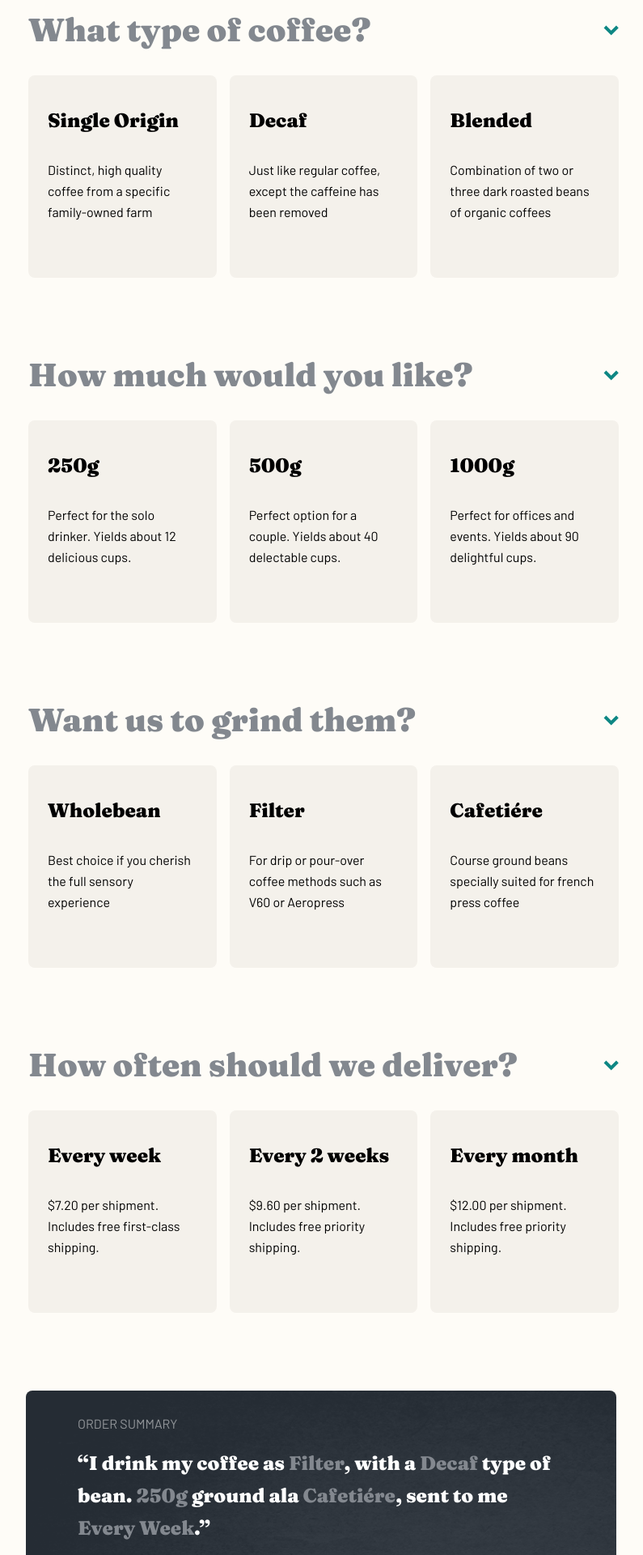
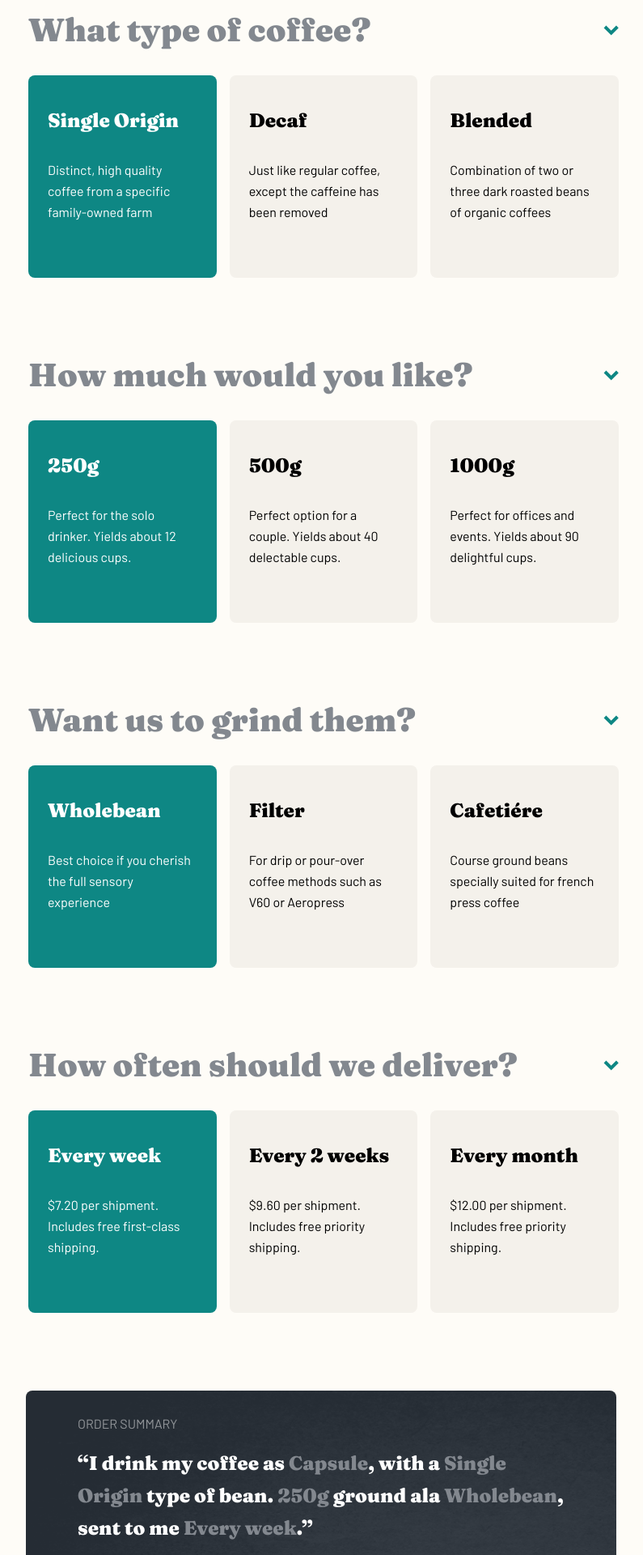
Before and after one commit to gcarter89/coffeeroasters, a React (Create React App) app: page /plan in a window 1280 px wide. Shown: the part 2000-3920 px from the top of the page at 81% size, without its empty margins (408-1203 px from the left). Built offline with nearby package versions, Linux system fonts and the light colour scheme.

Commit message:
added hamburger menu functionality

```diff
--- a/src/App.scss
+++ b/src/App.scss
@@ -8,6 +8,10 @@ section {
     max-width: 380px;
     margin-left: auto;
     margin-right: auto;
+}
+
+.hamburger {
+    overflow: hidden;
 }
 
 h1 {
--- a/src/components/about/About.module.scss
+++ b/src/components/about/About.module.scss
@@ -189,6 +189,7 @@
         &__hero {
             background-image: url('../../assets/about/desktop/image-hero-whitecup.jpg');
             margin-bottom: 168px;
+            height: 450px;
         }
 
         &__heroText {
--- a/src/components/header/Nav.module.scss
+++ b/src/components/header/Nav.module.scss
@@ -1,6 +1,9 @@
 .nav {
     &__links {
         display: none;
+    }
+    &__hamburger {
+        cursor: pointer;
     }
 }
 
--- a/src/components/home/Home.tsx
+++ b/src/components/home/Home.tsx
@@ -8,7 +8,6 @@ import {ReactComponent as Bean} from '../../assets/home/desktop/icon-coffee-bean
 import {ReactComponent as Gift} from '../../assets/home/desktop/icon-gift.svg';
 import {ReactComponent as Truck} from '../../assets/home/desktop/icon-truck.svg';
 import { useNavigate } from 'react-router-dom';
-import React from 'react';
 
 export default function Home() {
 
@@ -16,6 +15,7 @@ export default function Home() {
 
     function handleClick(event:React.MouseEvent) {
         event.preventDefault();
+        if (window) window.scrollTo(0,0);
         navigate('plan');
     }
 
--- /dev/null
+++ b/src/components/menu/Menu.module.scss
@@ -0,0 +1,25 @@
+.menu {
+    &__menuNav {
+        display: flex;
+        flex-direction: column-reverse;
+        gap: 32px;
+        position: absolute;
+        top: 90px;
+        left: 0;
+        height: 100%;
+        width: 100%;
+        text-align: center;
+        background: linear-gradient(180deg, rgba(254, 252, 247, 0.504981) 0%, #FEFCF7 55.94%);
+        padding: 40px;
+        transform: matrix(1, 0, 0, -1, 0, 0);
+        box-sizing: border-box;
+
+        a {
+            text-decoration: none;
+            color: #333D4B;
+            font-size: 24px;
+            line-height: 32px;
+            transform: matrix(1, 0, 0, -1, 0, 0);
+        }
+    }
+}
--- /dev/null
+++ b/src/components/menu/Menu.tsx
@@ -0,0 +1,15 @@
+import styles from './Menu.module.scss';
+import { Link } from "react-router-dom";
+
+
+export default function Menu(props: {
+    handleHamburgerClick: Function
+}) {
+    return (
+        <nav className={styles.menu__menuNav}>
+            <Link onClick={(e) => props.handleHamburgerClick(e)} to="/">Home</Link>
+            <Link onClick={(e) => props.handleHamburgerClick(e)} to="about">About Us</Link>
+            <Link onClick={(e) => props.handleHamburgerClick(e)} to="plan">Create Your Plan</Link>
+        </nav>
+    )
+}
--- a/src/components/plan/Plan.module.scss
+++ b/src/components/plan/Plan.module.scss
@@ -353,7 +353,7 @@
             height: fit-content;
             width: 256px;
             margin-right: 80px;
-            margin-bottom: 96px
+            // margin-bottom: 96px
         }
 
         &__selectionCards {
--- a/src/components/plan/Plan.tsx
+++ b/src/components/plan/Plan.tsx
@@ -6,8 +6,18 @@ export default function Plan() {
 
     const [intersectedListItem, setIntersectedListItem] = useState(0);
 
-    const [scrollTarget, setScrollTarget] = useState(0);
-    function handleTargetScroll(event:React.MouseEvent, target:number) {
+    const [orderArray, setOrderArray] = useState(
+        [
+            'Capsule',
+            'Single Origin',
+            '250g',
+            'Wholebean',
+            'Every week'
+        ]
+    )
+
+    const [scrollTarget, setScrollTarget] = useState(undefined);
+    function handleTargetScroll(event:React.MouseEvent, target:any) {
         event.preventDefault();
         setScrollTarget(target);
     }
@@ -58,18 +68,18 @@ export default function Plan() {
                     </ol>
                 </nav>
                 <div className={styles.plan__selectionCards}>
-                    <SelectionCard scrollTarget={scrollTarget} setIntersectedListItem={setIntersectedListItem} id={0} question='How do you drink your coffee?' options={[['Capsule','Compatible with Nespresso systems and similar brewers'], ['Filter', 'For pour over or drip methods like Aeropress, Chemex, and V60'], ['Espresso', 'Dense and finely ground beans for an intense, flavorful experience']]} />
-                    <SelectionCard scrollTarget={scrollTarget} setIntersectedListItem={setIntersectedListItem} id={1} question='What type of coffee?' options={[['Single Origin','Distinct, high quality coffee from a specific family-owned farm'], ['Decaf', 'Just like regular coffee, except the caffeine has been removed'], ['Blended', 'Combination of two or three dark roasted beans of organic coffees']]} />
-                    <SelectionCard scrollTarget={scrollTarget} setIntersectedListItem={setIntersectedListItem} id={2} question='How much would you like?' options={[['250g', 'Perfect for the solo drinker. Yields about 12 delicious cups.'], ['500g', 'Perfect option for a couple. Yields about 40 delectable cups.'], ['1000g', 'Perfect for offices and events. Yields about 90 delightful cups.']]} />
-                    <SelectionCard scrollTarget={scrollTarget} setIntersectedListItem={setIntersectedListItem} id={3} question='Want us to grind them?' options={[['Wholebean', 'Best choice if you cherish the full sensory experience'], ['Filter', 'For drip or pour-over coffee methods such as V60 or Aeropress'], ['Cafetiére', 'Course ground beans specially suited for french press coffee']]} />
-                    <SelectionCard scrollTarget={scrollTarget} setIntersectedListItem={setIntersectedListItem} id={4} question='How often should we deliver?' options={[['Every week', '$7.20 per shipment. Includes free first-class shipping.'], ['Every 2 weeks', '$9.60 per shipment. Includes free priority shipping.'], ['Every month', '$12.00 per shipment. Includes free priority shipping.']]} />
+                    <SelectionCard scrollTarget={scrollTarget} setOrderArray={setOrderArray} orderArray={orderArray} setIntersectedListItem={setIntersectedListItem} id={0} question='How do you drink your coffee?' options={[['Capsule','Compatible with Nespresso systems and similar brewers'], ['Filter', 'For pour over or drip methods like Aeropress, Chemex, and V60'], ['Espresso', 'Dense and finely ground beans for an intense, flavorful experience']]} />
+                    <SelectionCard scrollTarget={scrollTarget} setOrderArray={setOrderArray} orderArray={orderArray} setIntersectedListItem={setIntersectedListItem} id={1} question='What type of coffee?' options={[['Single Origin','Distinct, high quality coffee from a specific family-owned farm'], ['Decaf', 'Just like regular coffee, except the caffeine has been removed'], ['Blended', 'Combination of two or three dark roasted beans of organic coffees']]} />
+                    <SelectionCard scrollTarget={scrollTarget} setOrderArray={setOrderArray} orderArray={orderArray} setIntersectedListItem={setIntersectedListItem} id={2} question='How much would you like?' options={[['250g', 'Perfect for the solo drinker. Yields about 12 delicious cups.'], ['500g', 'Perfect option for a couple. Yields about 40 delectable cups.'], ['1000g', 'Perfect for offices and events. Yields about 90 delightful cups.']]} />
+                    <SelectionCard scrollTarget={scrollTarget} setOrderArray={setOrderArray} orderArray={orderArray} setIntersectedListItem={setIntersectedListItem} id={3} question='Want us to grind them?' options={[['Wholebean', 'Best choice if you cherish the full sensory experience'], ['Filter', 'For drip or pour-over coffee methods such as V60 or Aeropress'], ['Cafetiére', 'Course ground beans specially suited for french press coffee']]} />
+                    <SelectionCard scrollTarget={scrollTarget} setOrderArray={setOrderArray} orderArray={orderArray} setIntersectedListItem={setIntersectedListItem} id={4} question='How often should we deliver?' options={[['Every week', '$7.20 per shipment. Includes free first-class shipping.'], ['Every 2 weeks', '$9.60 per shipment. Includes free priority shipping.'], ['Every month', '$12.00 per shipment. Includes free priority shipping.']]} />
                 </div>
             </section>
 
             <section className={styles.plan__summary}>
                 <div className={styles.plan__summaryCard}>
                     <h3>Order Summary</h3>
-                    <p>“I drink my coffee as <span>Filter</span>, with a <span>Decaf</span> type of bean. <span>250g</span> ground ala <span>Cafetiére</span>, sent to me <span>Every Week</span>.”</p>
+                    <p>“I drink my coffee as <span>{orderArray[0]}</span>, with a <span>{orderArray[1]}</span> type of bean. <span>{orderArray[2]}</span> ground ala <span>{orderArray[3]}</span>, sent to me <span>{orderArray[4]}</span>.”</p>
                 </div>
                 <button className={styles.plan__button}>Create my plan!</button>
 
--- a/src/components/plan/SelectionCard.tsx
+++ b/src/components/plan/SelectionCard.tsx
@@ -1,25 +1,36 @@
 import styles from './Plan.module.scss';
-import { useMemo, useEffect, useRef, SetStateAction, useState } from 'react';
+import React, { useMemo, useEffect, useRef, SetStateAction, useState } from 'react';
 import {ReactComponent as Chevron} from '../../assets/plan/desktop/icon-arrow.svg';
 
 // Type 'Dispatch<SetStateAction<number>>' is not assignable to type 'number'.
 // props: setIntersectedListItem, question, options, id
 interface Properties {
     setIntersectedListItem: React.Dispatch<SetStateAction<number>>;
-    scrollTarget:number;
+    setOrderArray: React.Dispatch<SetStateAction<string[]>>;
+    orderArray: string[];
+    scrollTarget:any;
     question: string;
     options: string[][];
     id: number;
 }
 
-export default function SelectionCard({scrollTarget, setIntersectedListItem, question, options, id}:Properties) {
+export default function SelectionCard({scrollTarget, setOrderArray, orderArray, setIntersectedListItem, question, options, id}:Properties) {
 
     const [isVisible, setVisible] = useState(true);
+
+    //add state here to store and decide selections
+    function handleSelectionClick(event:React.MouseEvent, selectedValue:string) {
+        event.preventDefault();
+
+        orderArray[id] = selectedValue;
+        setOrderArray([...orderArray]);
+    }
 
     function handleVisibleClick(event:React.MouseEvent) {
         event.preventDefault();
         setVisible(prevState => !prevState);
     }
+
 
     const ref = useRef<HTMLDivElement | null>(null);
 
@@ -54,7 +65,7 @@ export default function SelectionCard({scrollTarget, setIntersectedListItem, que
         {isVisible ? <div className={styles.plan__selectionButtons}>
             {options.map((option:any) => {
                 return (
-                    <button key={Math.random()} className={styles.plan__selectionButton}>
+                    <button onClick={(e) => handleSelectionClick(e, option[0])} key={Math.random()} className={orderArray[id] === option[0] ? styles.plan__selectionButton_selected : styles.plan__selectionButton}>
                         <h3>{option[0]}</h3>
                         <p>{option[1]}</p>
                     </button>
```
Also changed, not shown: src/App.tsx (+7 -2 lines).
